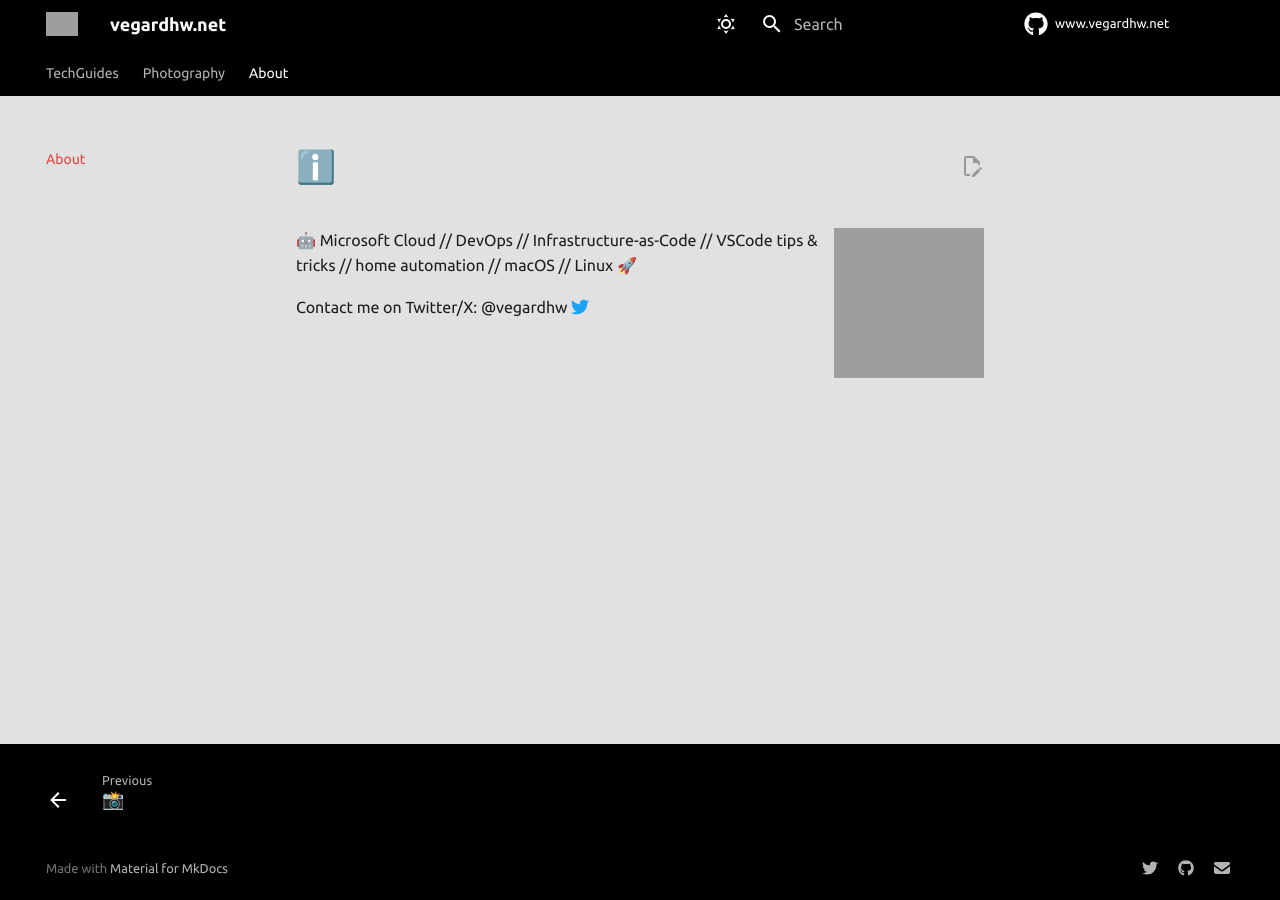
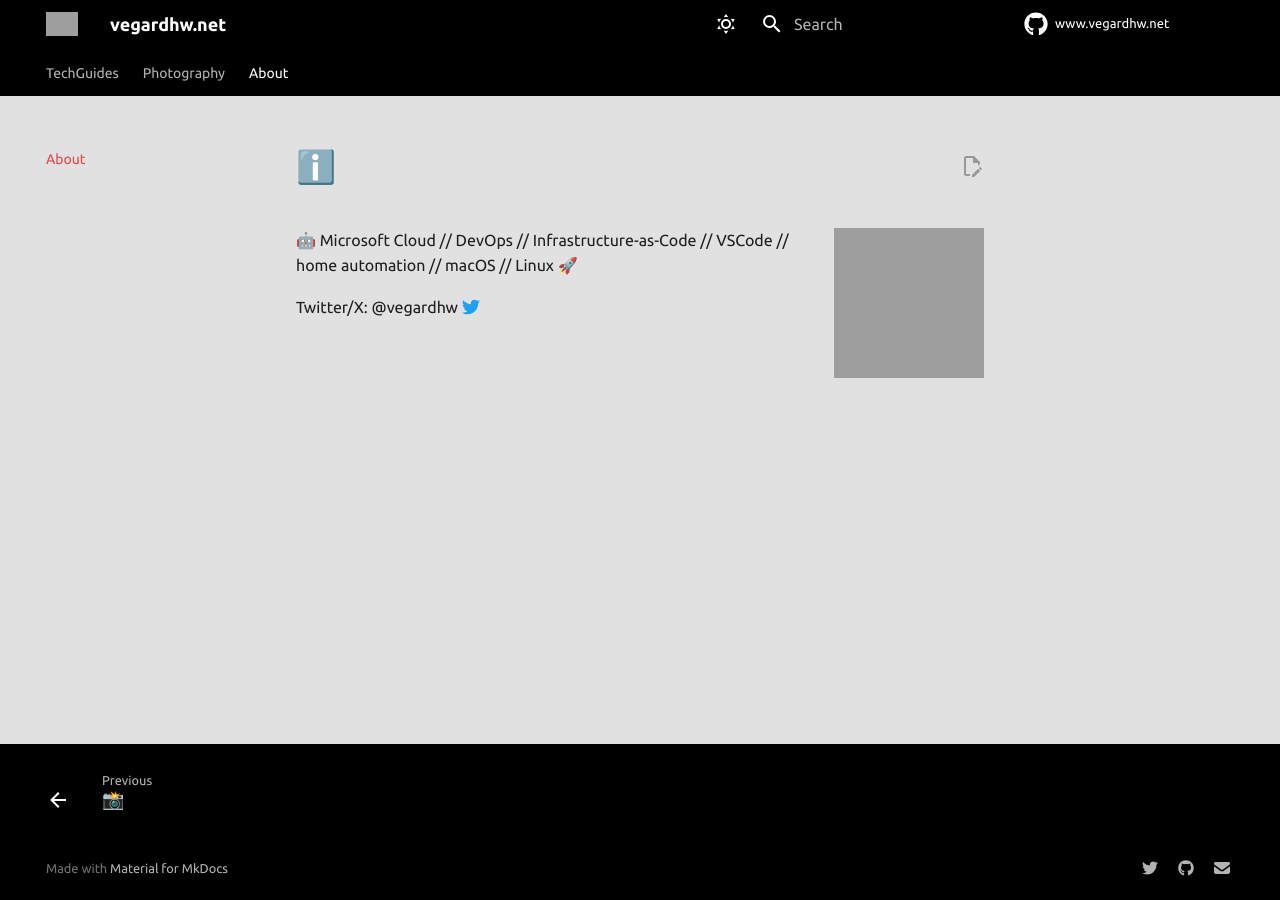
Before and after one commit to vegardhw/www, an MkDocs documentation site: the page built from docs/about.md, in a window 1280 px wide. Built offline with MkDocs 1.6.1 and Material for MkDocs 9.7.7, drawn with Linux system fonts in a browser that asks for light colours; comment, search, counter and statistics services are not loaded; grey boxes are pictures that could not be loaded.

Commit message:
Adjust text

```diff
--- a/docs/about.md
+++ b/docs/about.md
@@ -2,6 +2,6 @@
 
 <img align="right" src="https://avatars.githubusercontent.com/u/14834153" width="150">
 
-🤖 Microsoft Cloud // DevOps // Infrastructure-as-Code // VSCode tips & tricks // home automation // macOS // Linux 🚀
+🤖 Microsoft Cloud // DevOps // Infrastructure-as-Code // VSCode // home automation // macOS // Linux 🚀
 
-Contact me on Twitter/X: @vegardhw :fontawesome-brands-twitter:{ .twitter }
+Twitter/X: @vegardhw :fontawesome-brands-twitter:{ .twitter }
```
Also changed, not shown: docs/guides/macos/basic-config.md (+1 -1 lines).
